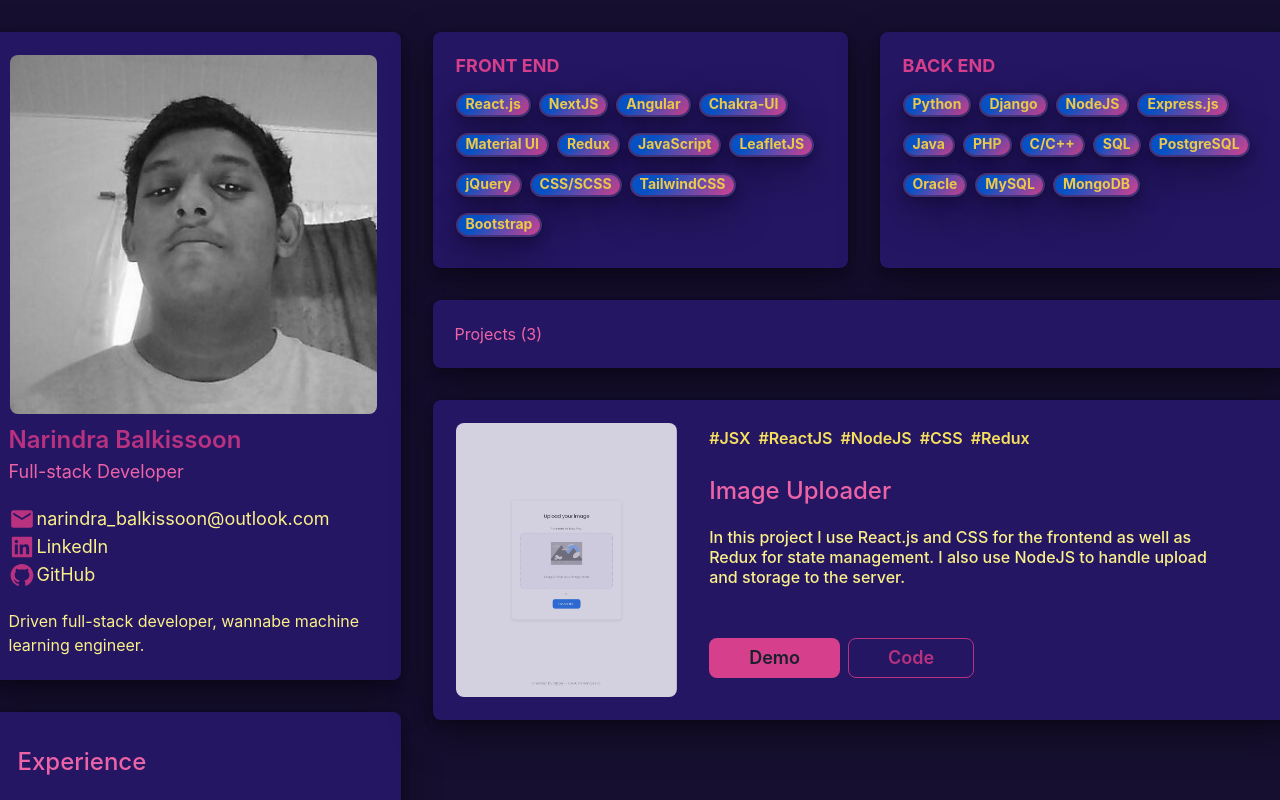
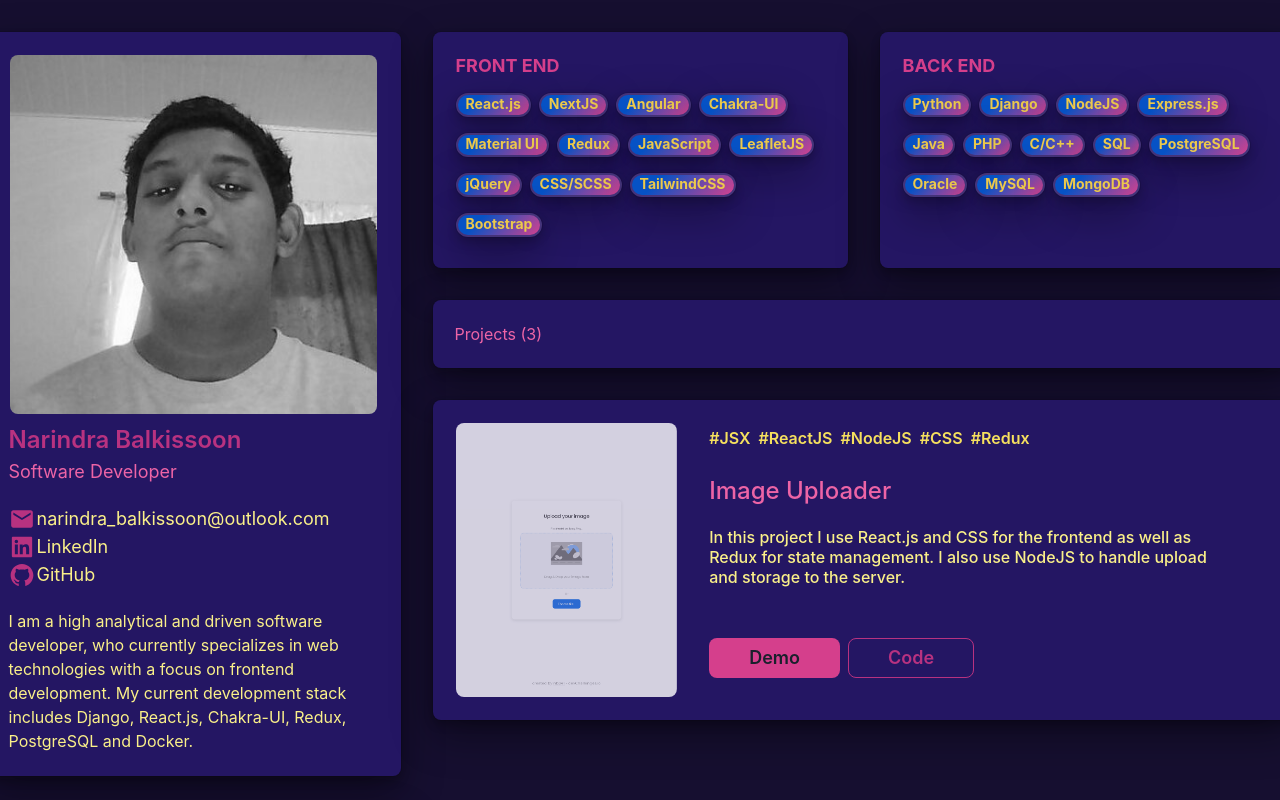
Before and after one commit to nb341/portfolio, a React (Create React App) app: page / in a window 1280 px wide. Shown: the top 800 px of the page. Built offline with nearby package versions, Linux system fonts and the light colour scheme.

Commit message:
updated bio

```diff
--- a/src/components/PersonalDetails.js
+++ b/src/components/PersonalDetails.js
@@ -25,7 +25,7 @@
                     />
                     <Box alignSelf={'start'}>
                         <Text align={'left'} fontWeight={600} fontSize={'24px'} color={'pink.600'}>Narindra Balkissoon</Text>
-                        <Text fontSize={'18px'} color={'pink.400'}>Full-stack Developer</Text>
+                        <Text fontSize={'18px'} color={'pink.400'}>Software Developer</Text>
                     </Box>
                     <VStack width={'100%'} paddingTop={3} spacing={0} color={'yellow.200'}>
                         <Text fontSize={'18px'} alignSelf={'start'} padding={0} >  <Flex><Box color={'pink.600'} as={'span'}><MdEmail style={{paddingRight: "2px", fontSize: "28px"}} /></Box>narindra_balkissoon@outlook.com</Flex></Text>
@@ -37,7 +37,8 @@
                         </Link>
                     </VStack>
                     <Text alignSelf={'start'} paddingTop={3} color={'yellow.200'}>
-                        Driven full-stack developer, wannabe machine learning engineer.
+                        I am a high analytical and driven software developer, who currently specializes in web technologies with a focus on frontend development.
+                        My current development stack includes Django, React.js, Chakra-UI, Redux, PostgreSQL and Docker.
                     </Text>
                 </VStack>
         </Card>
```
